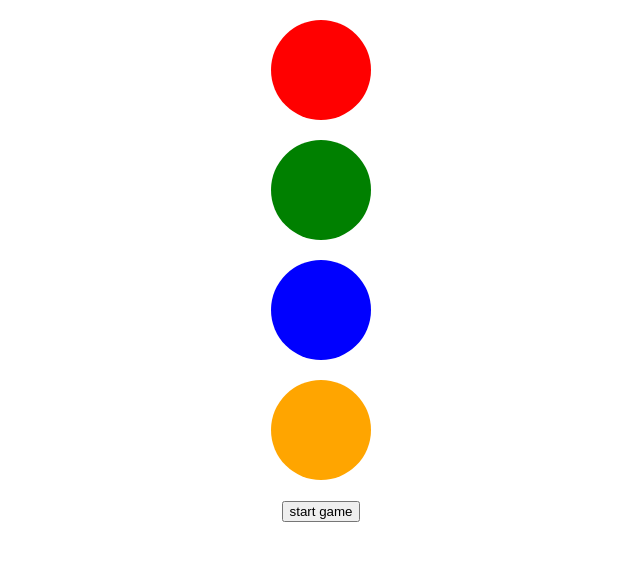
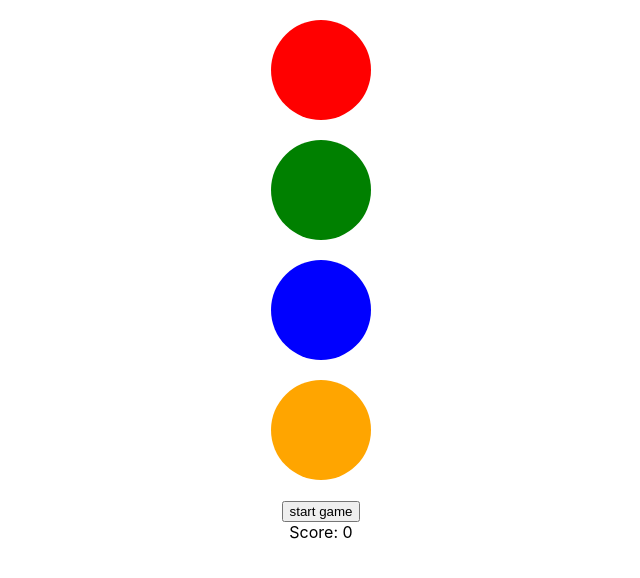
Before and after one commit to DzabievaAA/SimonGame, a React (Create React App) app: page / in a window 1280 px wide. Shown: the top 578 px of the page, without its empty margins (319-959 px from the left). Built offline with nearby package versions, Linux system fonts and the light colour scheme.

Commit message:
add score component

```diff
--- a/src/Game/Game.jsx
+++ b/src/Game/Game.jsx
@@ -1,12 +1,14 @@
 import React, {useState, useRef}from 'react';
 import CircleElement from '../CircleElement/CircleElement';
 import styles from '../CircleElement/CircleElement.module.css';
+import Score from '../Score/Score';
 
 function Game() {
     let [sequenceArray, setSequenceArray] = useState ([]);
     let randomIntForCircle = 0;
     let [transforms, setTransforms] = useState ([1, 1, 1, 1]);
     let [animationPlaying, setAnimationPlaying] = useState(false);
+    let [score, setScore] = useState(0);
 
     function addElementToSequence(arrSize) {
      randomIntForCircle = Math.floor(Math.random() * Math.floor(arrSize));
@@ -69,6 +71,7 @@ function Game() {
       <button onClick={()=>{
         addElementToSequence(4)
         playSequence() }}>start game</button>
+      <Score text={score}/>
     </div>
   );
 }
--- /dev/null
+++ b/src/Score/Score.jsx
@@ -0,0 +1,10 @@
+import React, {useState, useRef} from 'react';
+
+
+function Score ({text}) {
+    return <div>
+        {`Score: ${text}`}
+    </div>
+}
+
+export default Score;
```
